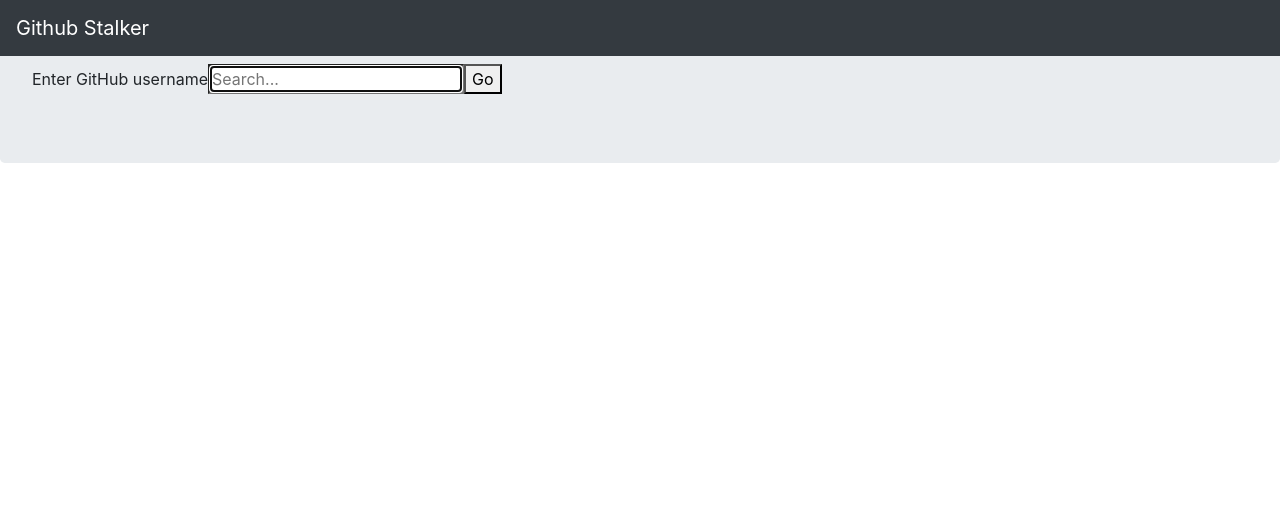
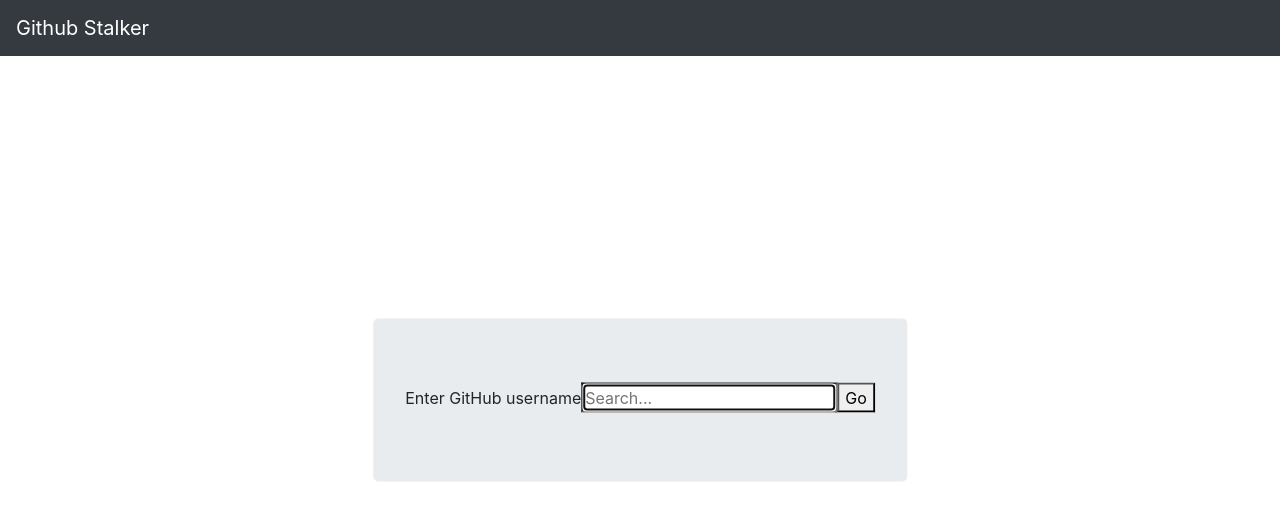
Before and after one commit to bytehala/github-stalker-angular, an Angular app: page / in a window 1280 px wide. Shown: the top 520 px of the page. Built offline with nearby package versions, Linux system fonts and the light colour scheme.

Commit message:
Finally vertical centered the jumbotron

```diff
--- a/src/app/app.component.html
+++ b/src/app/app.component.html
@@ -1,4 +1,2 @@
 <app-header></app-header>
-<div class="jumbotron">
-  <router-outlet></router-outlet>
-</div>
+<router-outlet></router-outlet>
--- /dev/null
+++ b/src/app/components/search-user/search-user.component.css
@@ -0,0 +1,11 @@
+.wrapper {
+  position: relative;
+  height: 100vh;
+}
+
+.jumbotron {
+  position: absolute;
+  top: 50%;
+  left: 50%;
+  transform: translate(-50%, -50%);
+}
--- a/src/app/components/search-user/search-user.component.html
+++ b/src/app/components/search-user/search-user.component.html
@@ -1,3 +1,6 @@
+<div class="wrapper">
+    <div class="jumbotron">
+
       <form (submit)="search()" role="search" [formGroup]="searchFormGroup">
         <label for="userName">Enter GitHub username</label>
         <input id="userName" type="search" placeholder="Search..." autofocus required
@@ -5,3 +8,5 @@
         />
         <button type="submit">Go</button>
       </form>
+    </div>
+</div>
--- a/src/app/components/search-user/search-user.component.ts
+++ b/src/app/components/search-user/search-user.component.ts
@@ -5,7 +5,7 @@ import {Router} from '@angular/router';
 @Component({
   selector: 'app-search-user',
   templateUrl: './search-user.component.html',
-  styleUrls: ['./search-user.component.scss']
+  styleUrls: ['./search-user.component.css']
 })
 export class SearchUserComponent implements OnInit {
 
```
Also changed, not shown: src/app/components/search-user/search-user.component.scss (deleted). Lines whose indentation alone changed are shown as unchanged.
